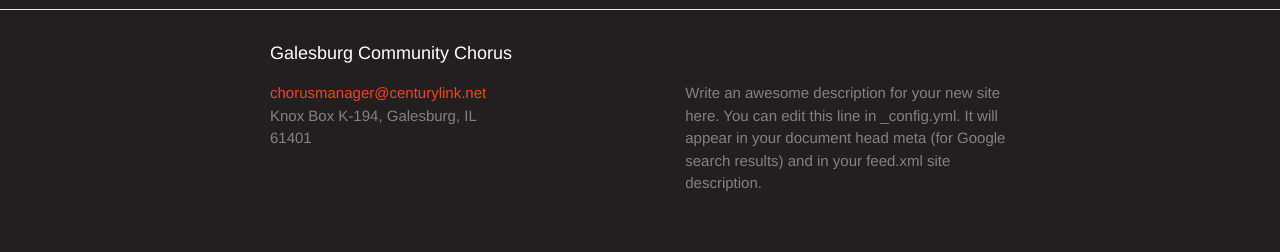
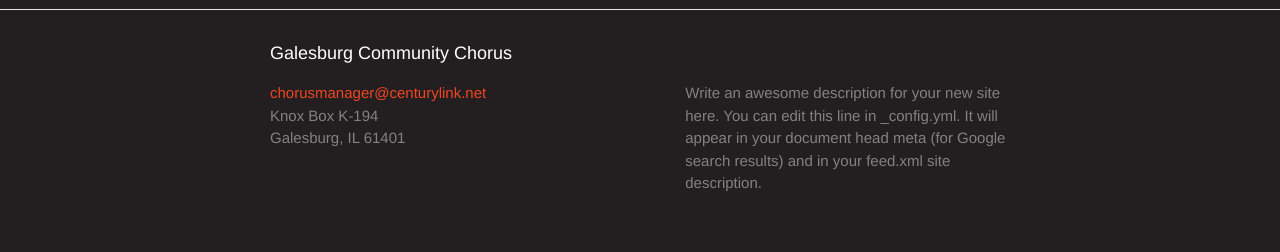
Before and after one commit to galesburgchorus/galesburgchorus.github.io, a Jekyll site: the page built from index.md, in a window 1280 px wide. Shown: the part 932-1184 px from the top of the page. Built offline with Jekyll 4.4.1, drawn with Linux system fonts in a browser that asks for light colours.

```diff
--- a/_includes/footer.html
+++ b/_includes/footer.html
@@ -8,7 +8,7 @@
       <div class="footer-col  footer-col-1">
         <ul class="contact-list">
           <li><a href="mailto:{{ site.email }}">{{ site.email }}</a></li>
-          <li>Knox Box K-194, Galesburg, IL 61401</li>
+          <li>Knox Box K-194<br/>Galesburg, IL 61401</li>
         </ul>
       </div>
 
```
